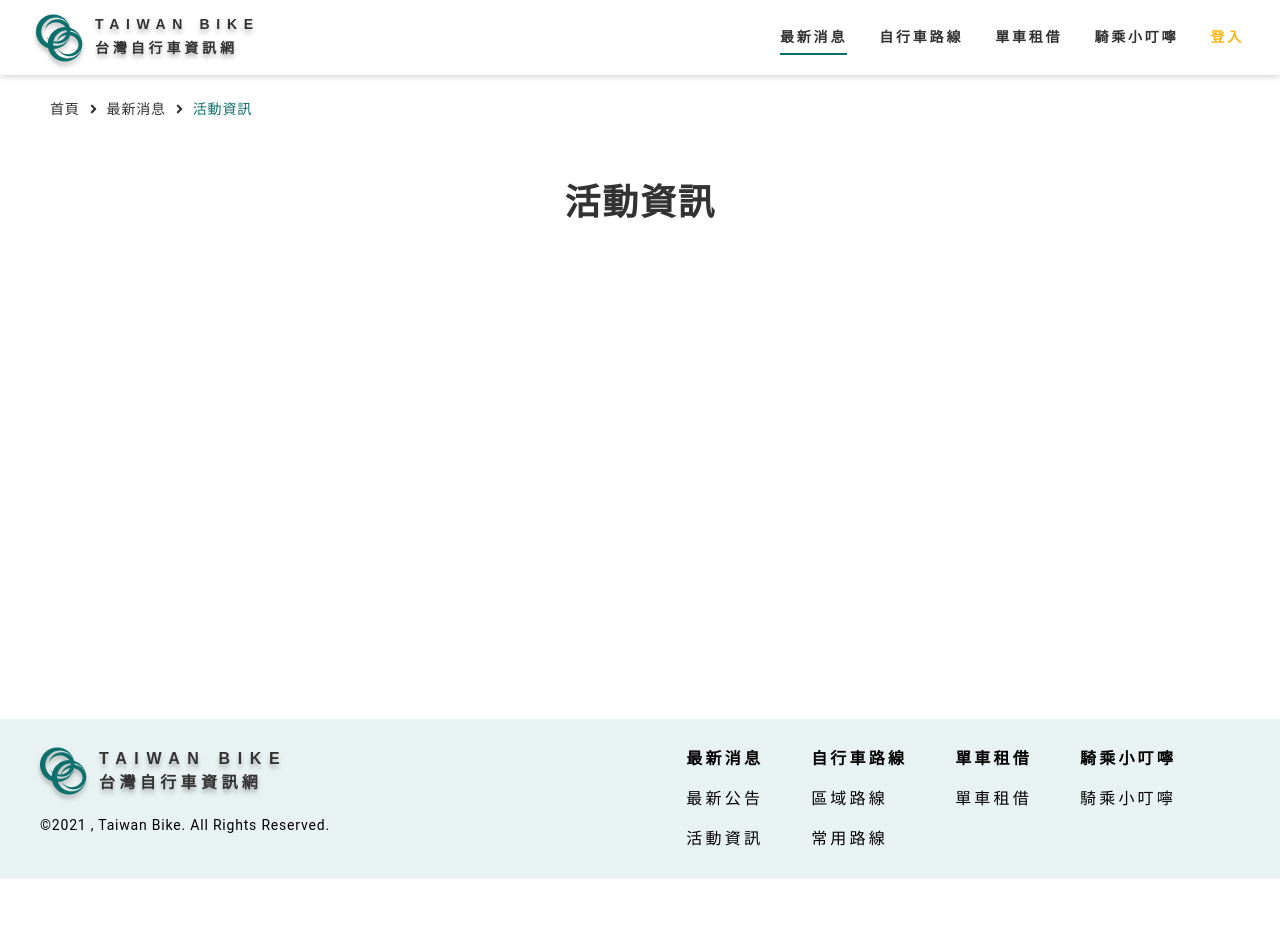
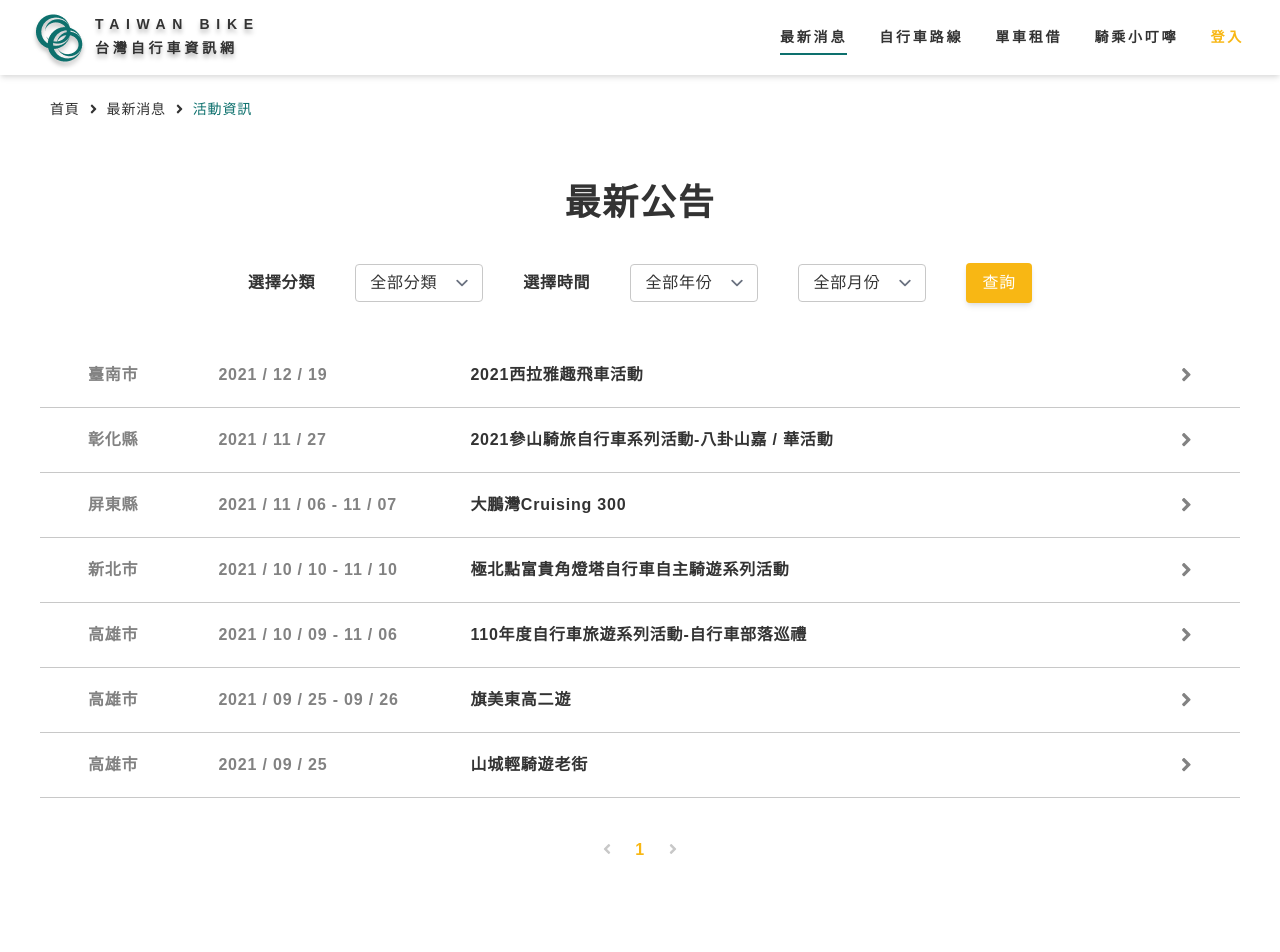
Before and after one commit to peiyunlee/the-f2e-3rd-bike, a React (Create React App) app: page /news/activity in a window 1280 px wide. Shown: the top 952 px of the page. Before the commit the page ends 879 px from the top, so only its background shows below. Built offline with nearby package versions, Linux system fonts and the light colour scheme; what jssha would draw is missing.

Commit message:
activity page

```diff
--- a/package.json
+++ b/package.json
@@ -28,7 +28,8 @@
     "start": "craco start",
     "build": "craco build",
     "test": "craco test",
-    "eject": "react-scripts eject"
+    "eject": "react-scripts eject",
+    "mac-start": "craco --openssl-legacy-provider start"
   },
   "eslintConfig": {
     "extends": [
--- a/src/components/News/Activity.js
+++ b/src/components/News/Activity.js
@@ -1,7 +1,127 @@
+/* eslint-disable jsx-a11y/anchor-is-valid */
+import { FontAwesomeIcon } from "@fortawesome/react-fontawesome";
+import { faAngleLeft, faAngleRight } from "@fortawesome/free-solid-svg-icons";
+import { useState, useEffect } from "react";
+import { NavLink, useHistory,useLocation } from "react-router-dom";
+
+import NewsItem from "./NewsItem";
+
 function Activity({ news }) {
+  let history = useHistory();
+  let location = useLocation();
+
+  const [data, setdata] = useState([]);
+  const [page, setpage] = useState(1);
+
+  useEffect(() => {
+    const pathArr = location.pathname.split("/");
+    if (pathArr.length >= 4 && pathArr[3] !== "") setpage(parseInt(pathArr[3]));
+    else setpage(1)
+  }, [location]);
+
+  useEffect(() => {
+    setdata(news.filter((ele)=>(ele.type === '活動資訊')));
+  }, [news]);
+
+  function _renderPageBtn() {
+    let list = [];
+    list.push(
+      <NavLink
+        key={`/news/activity/`}
+        className="text-black font-bold mx-2"
+        exact
+        to={`/news/activity/`}
+        activeStyle={{
+          color: "#F8B714",
+        }}
+      >
+        {1}
+      </NavLink>
+    );
+    for (let i = 2; i <= data.length / 10 + 1; i++) {
+      list.push(
+        <NavLink
+        key={`/news/activity/${i}`}
+          className="text-black font-bold mx-2"
+          exact
+          to={`/news/activity/${i}`}
+          activeStyle={{
+            color: "#F8B714",
+          }}
+        >
+          {i}
+        </NavLink>
+      );
+    }
+    return list;
+  }
+
+  function _clickPageBtn(type, newpage = 0) {
+    if (type === "plus" && page + 1 <= parseInt(data.length / 10) + 1) {
+      history.push("/news/activity/" + (page + 1));
+    } else if (type === "minus" && page - 1 >= 1) {
+      if (page - 1 === 1) history.push("/news/activity/");
+      else history.push("/news/activity/" + (page - 1))
+    }
+  }
+
   return (
-    <div className="w-full max-w-7xl grid gap-10 justify-items-center section">
-      <h2>活動資訊</h2>
+    <div className="w-full max-w-7xl px-10 grid gap-10 justify-items-center section">
+      <h2>最新公告</h2>
+      <div className="grid grid-flow-col gap-10">
+        <div className="grid grid-flow-col gap-10 justify-items-start items-center">
+          <span className="font-bold">選擇分類</span>
+          <select className="input-select w-32">
+            <option defaultValue value="全部">
+              全部分類
+            </option>
+            <option value="一般">一般</option>
+            <option value="活動">活動</option>
+          </select>
+        </div>
+        <div className="grid grid-flow-col gap-10 justify-items-start items-center">
+          <span className="font-bold">選擇時間</span>
+          <select className="input-select w-32">
+            <option defaultValue value="全部">
+              全部年份
+            </option>
+            <option value="2021">2021</option>
+            <option value="2020">2020</option>
+          </select>
+          <select className="input-select w-32">
+            <option defaultValue value="全部">
+              全部月份
+            </option>
+            <option value="11">11</option>
+            <option value="10">10</option>
+          </select>
+        </div>
+        <a className="btn bg-yellow-default text-white w-full hover:bg-yellow-hover">
+          查詢
+        </a>
+      </div>
+      <div className="w-full">
+        {data.slice(0 + (page - 1) * 10, 10 + (page - 1) * 10).map((item) => (
+          <NewsItem key={item.title} data={item} type={"activity"} />
+        ))}
+      </div>
+      <div>
+        <a className="mx-4" onClick={() => _clickPageBtn("minus")}>
+          <FontAwesomeIcon
+            icon={faAngleLeft}
+            color={page === 1 ? "#c8c8c8" : "#33333"}
+          />
+        </a>
+        {_renderPageBtn()}
+        <a className="mx-4" onClick={() => _clickPageBtn("plus")}>
+          <FontAwesomeIcon
+            icon={faAngleRight}
+            color={
+              page === parseInt(data.length / 10) + 1 ? "#c8c8c8" : "#33333"
+            }
+          />
+        </a>
+      </div>
     </div>
   );
 }
--- a/src/components/News/Announcement.js
+++ b/src/components/News/Announcement.js
@@ -10,7 +10,6 @@ function Announcement({ news }) {
   let history = useHistory();
   let location = useLocation();
 
-  const [data, setdata] = useState([]);
   const [page, setpage] = useState(1);
 
   useEffect(() => {
@@ -18,10 +17,6 @@ function Announcement({ news }) {
     if (pathArr.length >= 4 && pathArr[3] !== "") setpage(parseInt(pathArr[3]));
     else setpage(1)
   }, [location]);
-
-  useEffect(() => {
-    setdata(news);
-  }, [news]);
 
   function _renderPageBtn() {
     let list = [];
@@ -38,7 +33,7 @@ function Announcement({ news }) {
         {1}
       </NavLink>
     );
-    for (let i = 2; i <= data.length / 10 + 1; i++) {
+    for (let i = 2; i <= news.length / 10 + 1; i++) {
       list.push(
         <NavLink
         key={`/news/announcement/${i}`}
@@ -57,7 +52,7 @@ function Announcement({ news }) {
   }
 
   function _clickPageBtn(type, newpage = 0) {
-    if (type === "plus" && page + 1 <= parseInt(data.length / 10) + 1) {
+    if (type === "plus" && page + 1 <= parseInt(news.length / 10) + 1) {
       history.push("/news/announcement/" + (page + 1));
     } else if (type === "minus" && page - 1 >= 1) {
       if (page - 1 === 1) history.push("/news/announcement/");
@@ -66,7 +61,7 @@ function Announcement({ news }) {
   }
 
   return (
-    <div className="w-full max-w-7xl grid gap-10 justify-items-center section">
+    <div className="w-full max-w-7xl px-10 grid gap-10 justify-items-center section">
       <h2>最新公告</h2>
       <div className="grid grid-flow-col gap-10">
         <div className="grid grid-flow-col gap-10 justify-items-start items-center">
@@ -101,7 +96,7 @@ function Announcement({ news }) {
         </a>
       </div>
       <div className="w-full">
-        {data.slice(0 + (page - 1) * 10, 10 + (page - 1) * 10).map((item) => (
+        {news.slice(0 + (page - 1) * 10, 10 + (page - 1) * 10).map((item) => (
           <NewsItem key={item.title} data={item} type={"announcement"} />
         ))}
       </div>
@@ -117,7 +112,7 @@ function Announcement({ news }) {
           <FontAwesomeIcon
             icon={faAngleRight}
             color={
-              page === parseInt(data.length / 10) + 1 ? "#c8c8c8" : "#33333"
+              page === parseInt(news.length / 10) + 1 ? "#c8c8c8" : "#33333"
             }
           />
         </a>
--- a/src/pages/Home.js
+++ b/src/pages/Home.js
@@ -34,19 +34,19 @@ function Home({ news }) {
           to="/roadmap/district"
         >
           <img className="w-10" src={timeline} alt="" />
-          <span className="font-bold text-white text-2xl ml-6">自行車路線查詢</span>
+          <span className="font-bold text-white text-2xl ml-6 mr-4">自行車路線</span>
         </Link>
         <Link
           className="shadow-md bg-yellow-default py-4 flex items-center justify-center w-96 rounded hover:bg-yellow-hover"
           to="/rent"
         >
           <img className="w-10" src={bike} alt="" />
-          <span className="font-bold text-white text-2xl ml-6">單車租借資訊</span>
+          <span className="font-bold text-white text-2xl ml-6 mr-4">單車租借</span>
         </Link>
       </div>
       <div className="section grid grid-cols-1 justify-items-center gap-10">
         <h3>最新公告</h3>
-        <div className="w-full max-w-screen-xl">
+        <div className="w-full max-w-screen-xl px-10">
           {news.slice(0, 5).map((item,idx) => (
             <NewsItem key={`news-announcement-${idx}`}  data={item} type={"announcement"} />
           ))}
@@ -60,7 +60,7 @@ function Home({ news }) {
       </div>
       <div className="section grid grid-cols-1 justify-items-center gap-10">
         <h3>近期活動</h3>
-        <div className="w-full max-w-screen-xl">
+        <div className="w-full max-w-screen-xl px-10">
           {news
             .filter((item) => item.type === "活動資訊")
             .slice(0, 5)
--- a/src/pages/News.js
+++ b/src/pages/News.js
@@ -4,7 +4,7 @@ import Activity from "../components/News/Activity";
 
 function News({ news }) {
   return (
-    <div className="flex justify-center text-black items-start min-height-75vh">
+    <div className="flex justify-center text-black items-start min-height-75vh pb-16">
       <Switch>
         <Route path="/news/announcement/">
           <Announcement news={news} />
```
